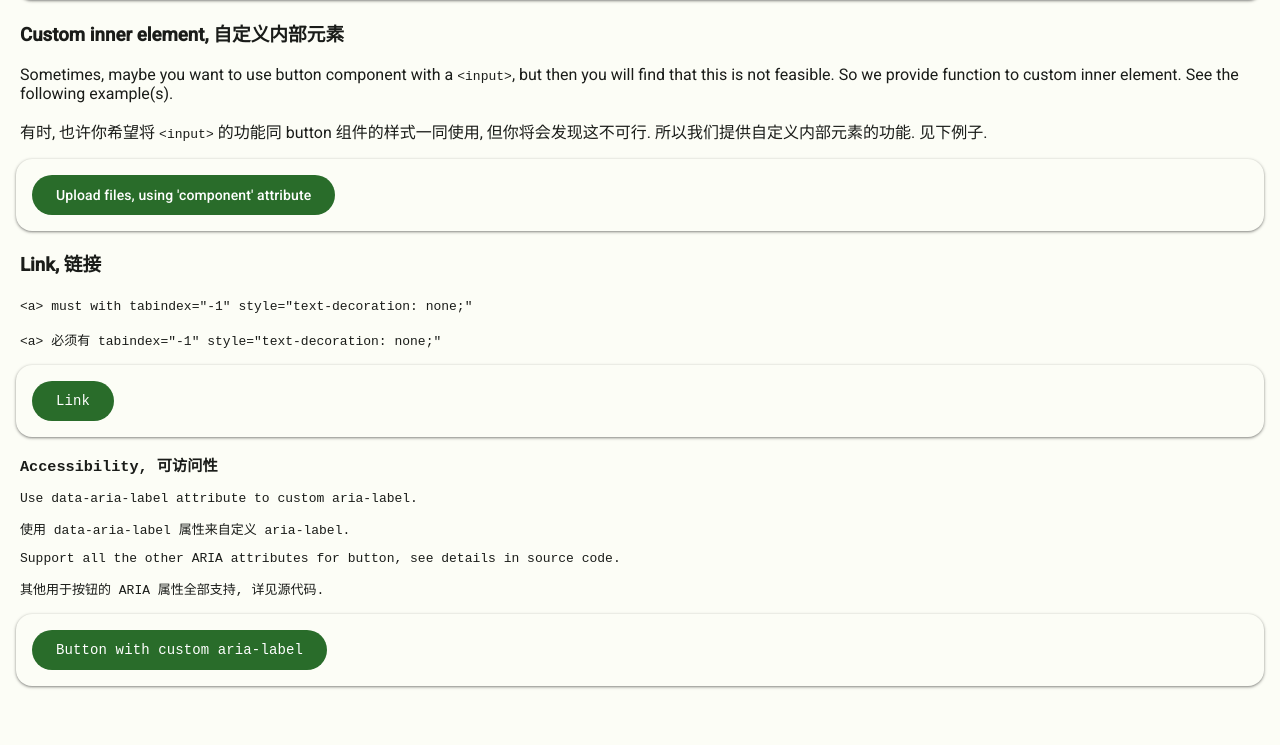
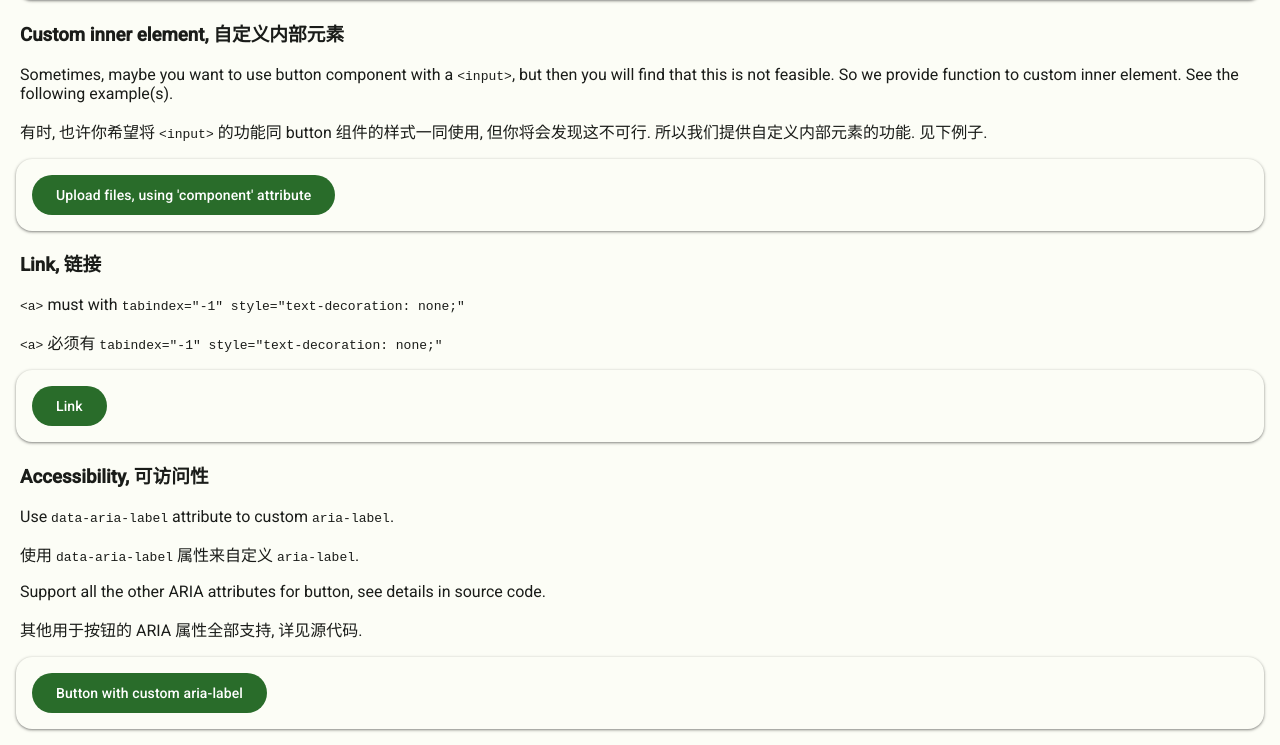
Before and after one commit to vollowx/see, a website with bundled scripts: page demos/common-button.html in a window 1280 px wide. Shown: the part 1931-2676 px from the top of the page. Before the commit the page ends 2633 px from the top, so only its background shows below. Built offline with nearby package versions, Linux system fonts and the light colour scheme.

Commit message:
docs: fix

```diff
--- a/demos/common-button.html
+++ b/demos/common-button.html
@@ -35,7 +35,10 @@
 
     <p class="hid">你发现了吗, 这个页面使用的主题色是 <code>#114514</code> (恼</p>
 
-    <p>Do not forget to read the source of this demo, it can help you to learn this component. Like what should you add to the component when using custom icon source.</p>
+    <p>
+      Do not forget to read the source of this demo, it can help you to learn this component. Like what should you add
+      to the component when using custom icon source.
+    </p>
     <p>别忘了在查看该演示的源码, 这可以帮助你了解该组件. 如在使用自定义图标源时应该同时给组件加上什么.</p>
 
     <h2>Demo, 演示</h2>
@@ -251,11 +254,11 @@
 
     <h3>Link, 链接</h3>
 
-    <p><code>&lt;a&gt; must with <code>tabindex="-1" style="text-decoration: none;"</code></p>
-    <p><code>&lt;a&gt; 必须有 <code>tabindex="-1" style="text-decoration: none;"</code></p>
+    <p><code>&lt;a&gt;</code> must with <code>tabindex="-1" style="text-decoration: none;"</code></p>
+    <p><code>&lt;a&gt;</code> 必须有 <code>tabindex="-1" style="text-decoration: none;"</code></p>
 
     <div class="demo-container" dir="ltr" data-md-theme="light">
-      <a href="https://github.com/huge-pancake/tiny-material" tabindex="-1" style="text-decoration: none;">
+      <a href="https://github.com/huge-pancake/tiny-material" tabindex="-1" style="text-decoration: none">
         <md-button label="Link"></md-button>
       </a>
     </div>
```
